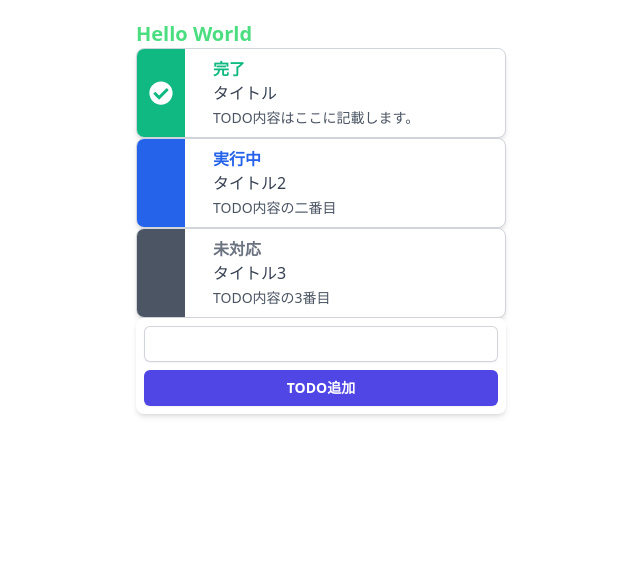
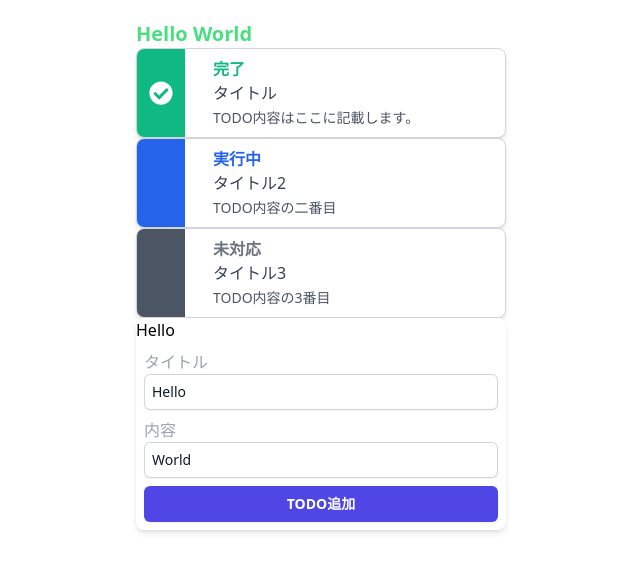
Before and after one commit to naitoyuma7110/trelloTodoApp, a Next.js app: page / in a window 1280 px wide. Shown: the top 572 px of the page, without its empty margins (319-959 px from the left). Built offline with nearby package versions, Linux system fonts and the light colour scheme.

Commit message:
[add]useState

```diff
--- a/src/components/Todo/TodoForm.tsx
+++ b/src/components/Todo/TodoForm.tsx
@@ -1,14 +1,43 @@
+import React, { useState } from "react";
+import { Todo } from "./todoItem";
+
 const TodoForm = (): JSX.Element => {
+	const [formTodo, setFormTodo] = useState<Todo>({
+		title: "Hello",
+		content: "World",
+		status: "Done",
+	});
+
+	const handlerTodoTitleFormOnChange = (
+		event: React.ChangeEvent<HTMLInputElement>
+	) => {
+		const newTodo = { ...formTodo };
+		newTodo.title = event.target.value;
+		setFormTodo(newTodo);
+	};
+
+	const handlerAddButtonOnclick = () => {};
+
 	return (
 		<div className="w-100 overflow-hidden bg-white rounded-lg shadow-md dark:bg-gray-800">
+			<p>{formTodo.title}</p>
+			<form onSubmit={(e) => e.preventDefault()}>
 				<div className="m-2">
+					<label className="text-gray-400">タイトル</label>
 					<input
-					id="password"
-					name="password"
-					type="password"
-					autoComplete="current-password"
-					required
-					className="block w-full rounded-md border-0 py-1.5 text-gray-900 shadow-sm ring-1 ring-inset ring-gray-300 placeholder:text-gray-400 focus:ring-2 focus:ring-inset focus:ring-indigo-600 sm:text-sm sm:leading-6"
+						type="text"
+						value={formTodo.title}
+						onChange={handlerTodoTitleFormOnChange}
+						className="block w-full rounded-md border-0 py-1.5 px-2 text-gray-900 shadow-sm ring-1 ring-inset ring-gray-300 placeholder:text-gray-400 focus:ring-2 focus:ring-inset focus:ring-indigo-600 sm:text-sm sm:leading-6"
+					/>
+				</div>
+
+				<div className="m-2">
+					<label className="text-gray-400">内容</label>
+					<input
+						type="text"
+						value={formTodo.content}
+						className="block w-full rounded-md border-0 py-1.5 px-2 text-gray-900 shadow-sm ring-1 ring-inset ring-gray-300 placeholder:text-gray-400 focus:ring-2 focus:ring-inset focus:ring-indigo-600 sm:text-sm sm:leading-6"
 					/>
 				</div>
 				<div className="m-2">
@@ -18,6 +47,7 @@ const TodoForm = (): JSX.Element => {
 						TODO追加
 					</button>
 				</div>
+			</form>
 		</div>
 	);
 };
--- a/src/components/Todo/TodoItemList.tsx
+++ b/src/components/Todo/TodoItemList.tsx
@@ -1,11 +1,11 @@
-import TodoItem, { TodoItemProps } from "./todoItem";
+import TodoItem, { Todo } from "./todoItem";
 
-type TodoItemListProps = {
-	data: Array<TodoItemProps>;
+export type TodoItemListProps = {
+	data: Array<Todo>;
 };
 
 const TodoItemList = (props: TodoItemListProps) => {
-	return props.data.map((todoItem: TodoItemProps, i) => {
+	return props.data.map((todoItem, i) => {
 		return <TodoItem key={i} {...todoItem} />;
 	});
 };
--- a/src/pages/index.tsx
+++ b/src/pages/index.tsx
@@ -1,12 +1,13 @@
 import TodoForm from "@/components/Todo/todoForm";
 import TodoItemList from "@/components/Todo/TodoItemList";
+import { Todo } from "@/components/Todo/todoItem";
 
 // const todoItem = {
 // 	title: "タイトル",
 // 	content: "TODO内容はここに記載します。",
 // };
 
-const todoItemList = [
+const todoItemList: Todo[] = [
 	{
 		title: "タイトル",
 		content: "TODO内容はここに記載します。",
```
Also changed, not shown: src/components/Todo/TodoItem.tsx (+3 -4 lines). Lines whose indentation alone changed are shown as unchanged.
